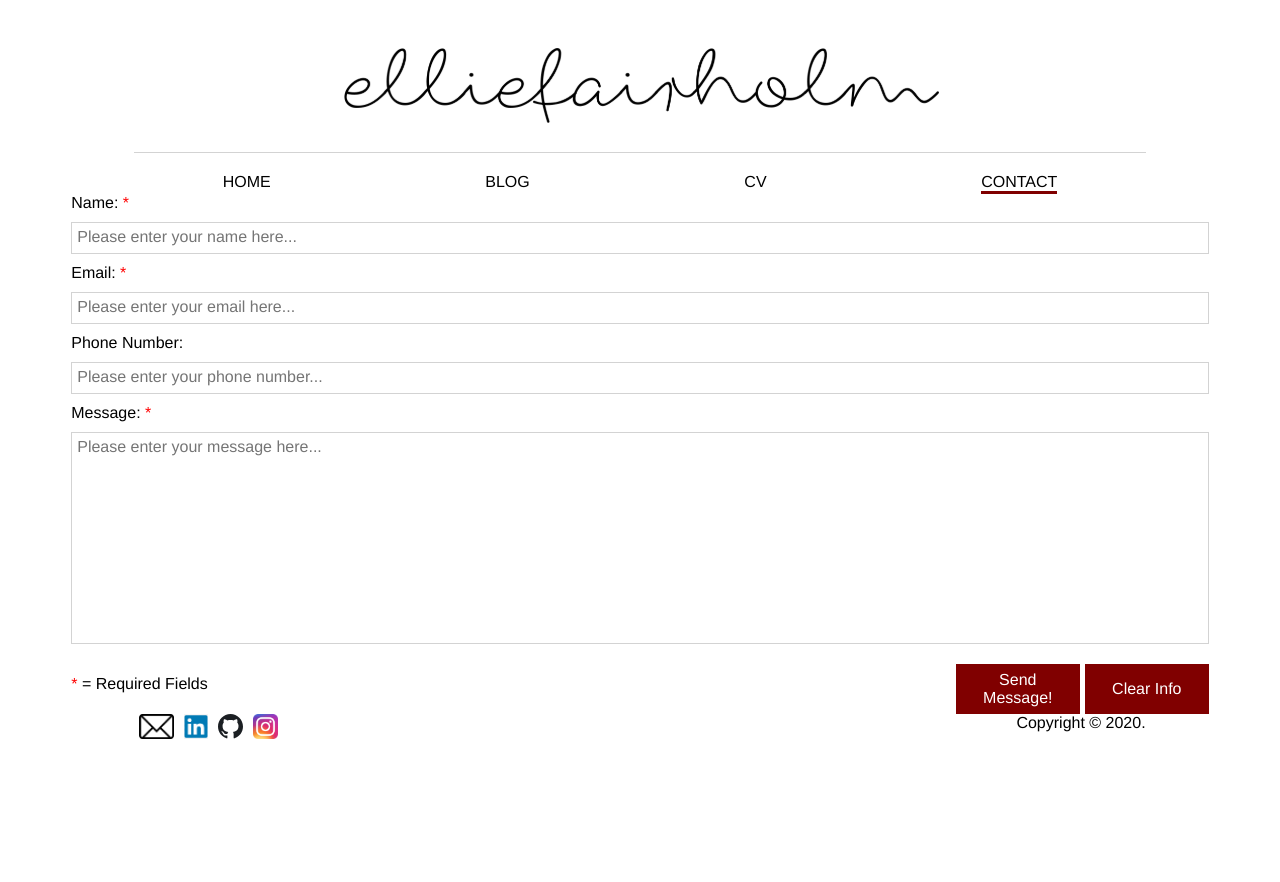
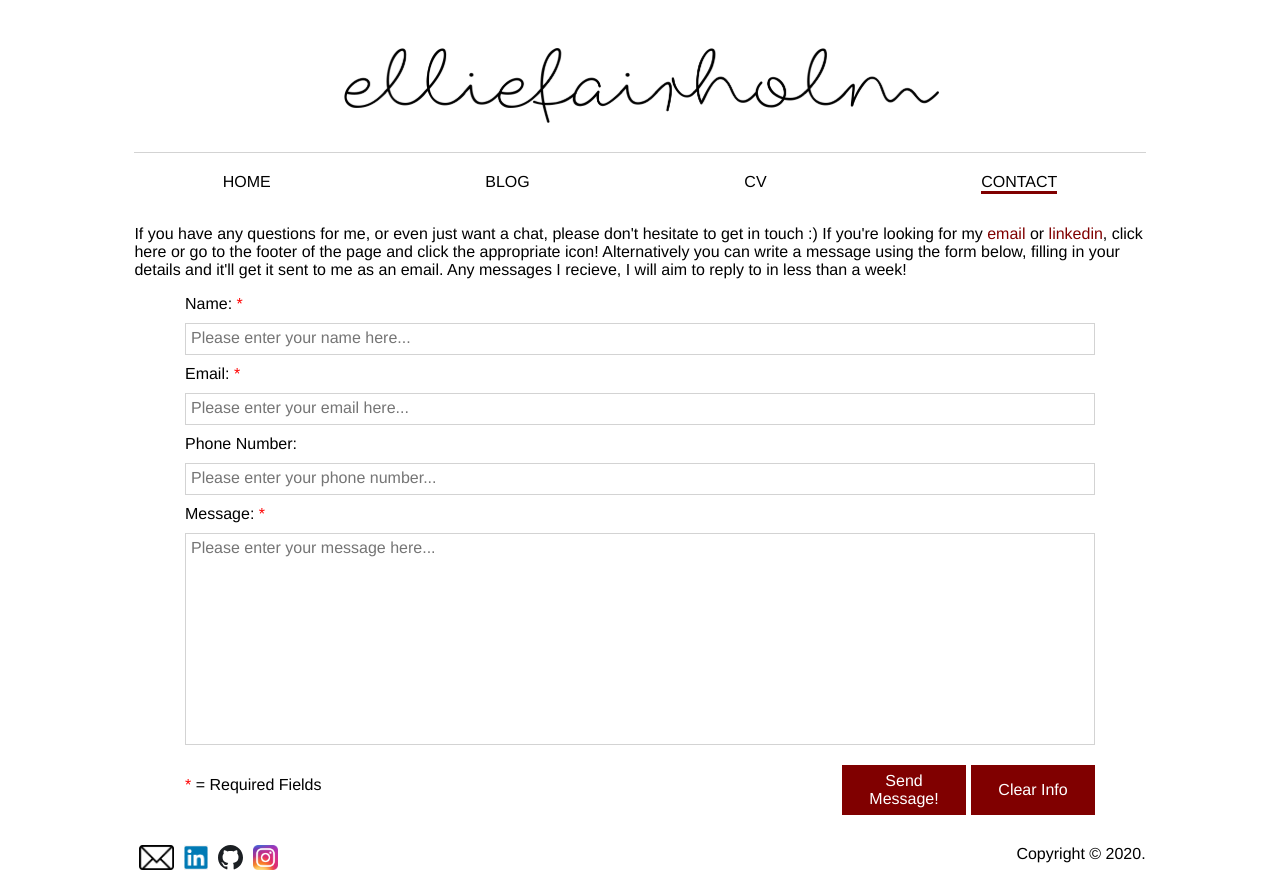
Before and after one commit to elliefairholm/personal-website, a Vue app: page /contact in a window 1280 px wide. Before the commit the page ends 800 px from the top, so only its background shows below. Built offline with nearby package versions, Linux system fonts and the light colour scheme.

Commit message:
feat: form layout updated

```diff
--- a/src/components/container/contact-form.vue
+++ b/src/components/container/contact-form.vue
@@ -1,4 +1,5 @@
 <template>
+  <div class="contact-form-container">
     <form class="contact-form" @submit="(event) => submitForm(event)">
       <label>
         Name:
@@ -16,7 +17,11 @@
         Message:
         <span class="required">*</span>
       </label>
-    <textarea type="text" placeholder="Please enter your message here..." id="contact-form-message"></textarea>
+      <textarea
+        type="text"
+        placeholder="Please enter your message here..."
+        id="contact-form-message"
+      ></textarea>
       <div class="form-footer">
         <p>
           <span class="required">*</span> = Required Fields
@@ -27,6 +32,10 @@
         </div>
       </div>
     </form>
+    <div>
+      <p class="sent-successfully">Your message has been sent! I will aim to reply within a week :)</p>
+    </div>
+  </div>
 </template>
 
 <script>
@@ -47,6 +56,12 @@ export default {
 
 <!-- Add "scoped" attribute to limit CSS to this component only -->
 <style scoped>
+.contact-form-container {
+  width: 100%;
+  display: flex;
+  flex-direction: column;
+  align-items: center;
+}
 .contact-form {
   display: flex;
   flex-direction: column;
@@ -68,6 +83,7 @@ textarea {
   padding: 5px;
   margin: 10px 0;
   height: 20px;
+  overflow: hidden;
 }
 
 #contact-form-message {
@@ -100,4 +116,8 @@ textarea {
 .required {
   color: red;
 }
+
+.sent-successfully {
+  display: none;
+}
 </style>
--- a/src/router/contact-page.vue
+++ b/src/router/contact-page.vue
@@ -1,15 +1,31 @@
 <template>
-  <contact-form></contact-form>
+  <div class="contact-page">
+    <contact-intro></contact-intro>
+    <contact-form></contact-form>
+  </div>
 </template>
 
 <script>
 // @ is an alias to /src
+import contactIntro from "@/components/presentational/contact-intro.vue";
 import contactForm from "@/components/container/contact-form.vue";
 
 export default {
-  name: "contactForm",
+  name: "contact",
   components: {
+    "contact-intro": contactIntro,
     "contact-form": contactForm
   }
 };
 </script>
+
+<style scoped>
+.contact-page {
+  width: 80%;
+  padding-top: 15px;
+  padding-bottom: 30px;
+  display: flex;
+  flex-direction: column;
+  align-items: center;
+}
+</style>
```
Lines whose indentation alone changed are shown as unchanged.
